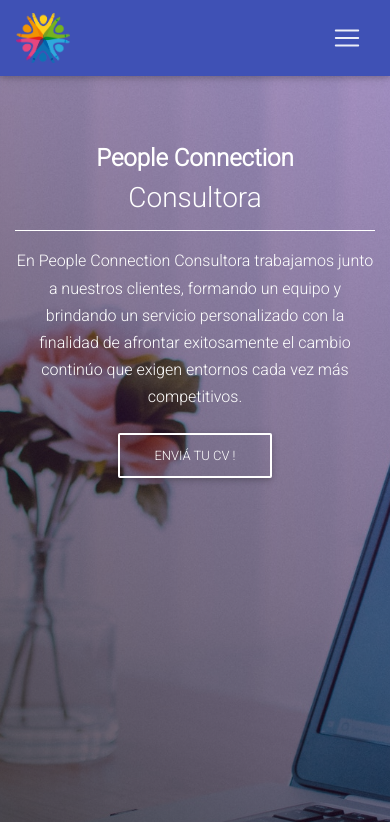
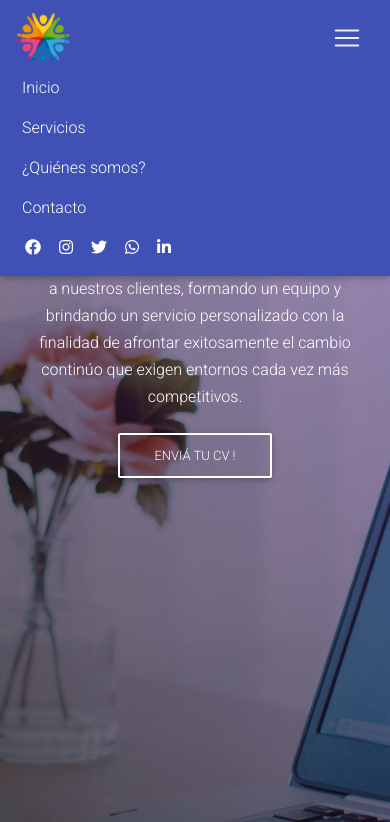
Before and after one commit to FavioMagallanes/PeopleConnection, a website: page front/public/index.html in a window 390 px wide. Both pictures are taken after a click on the button "Toggle navigation". Shown: the top 822 px of the page. Drawn offline with nearby package versions, Linux system fonts and the light colour scheme; some packages are replaced by stand-ins of ours; a script that the page names is missing.

Commit message:
detalles responsives

```diff
--- a/front/public/index.html
+++ b/front/public/index.html
@@ -12,7 +12,6 @@
   <link href="https://fonts.googleapis.com/css2?family=Roboto:wght@300&display=swap" rel="stylesheet">
   <link href="https://cdnjs.cloudflare.com/ajax/libs/twitter-bootstrap/4.5.0/css/bootstrap.min.css" rel="stylesheet">
   <link href="https://cdnjs.cloudflare.com/ajax/libs/mdbootstrap/4.19.0/css/mdb.min.css" rel="stylesheet">
-  <link rel="stylesheet" href="@sweetalert2/theme-dark/dark.css">
   <link rel="stylesheet" href="css/style.css">
 </head>
 
@@ -24,8 +23,8 @@
         <a class="navbar-brand js-scroll-trigger" href="#page-top">
           <img src="img/logo.png" height="50" alt="Logo de la empresa">
         </a>
-        <button class="navbar-toggler" type="button" data-toggle="collapse" data-target="#navbarSupportedContent-7"
-          aria-controls="navbarSupportedContent-7" aria-expanded="false" aria-label="Toggle navigation">
+        <button class="navbar-toggler" type="button" data-toggle="collapse" data-target="#navbarSupportedContent-7 "
+          id="btn-menu" aria-controls="navbarSupportedContent-7" aria-expanded="false" aria-label="Toggle navigation">
           <span class="navbar-toggler-icon"></span>
         </button>
         <div class="collapse navbar-collapse" id="inicio">
@@ -277,9 +276,9 @@
 <!-- MDB core JavaScript -->
 <script type="text/javascript" src="https://cdnjs.cloudflare.com/ajax/libs/mdbootstrap/4.19.0/js/mdb.min.js"></script>
 <script src="https://cdn.jsdelivr.net/npm/sweetalert2@9"></script>
-<script src="sweetalert2/dist/sweetalert2.min.js"></script>
 <script src="js/script.js"></script>
 <script src="js/contactForm/contact-form.js"></script>
+<script src="js/btn-menu.js"></script>
 
 </body>
 
--- /dev/null
+++ b/front/public/js/btn-menu.js
@@ -0,0 +1,6 @@
+const btnmenu = document.querySelector('#btn-menu');
+const menu = document.querySelector('#inicio');
+
+btnmenu.addEventListener('click', () => {
+  menu.classList.toggle('collapse');
+})
```
